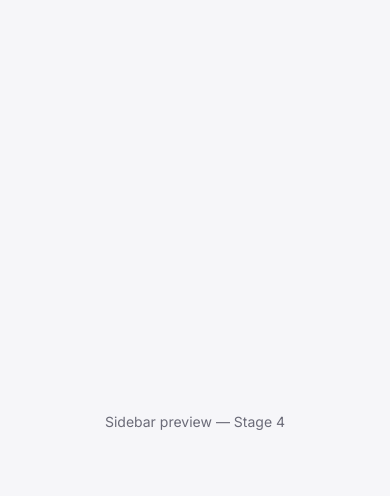
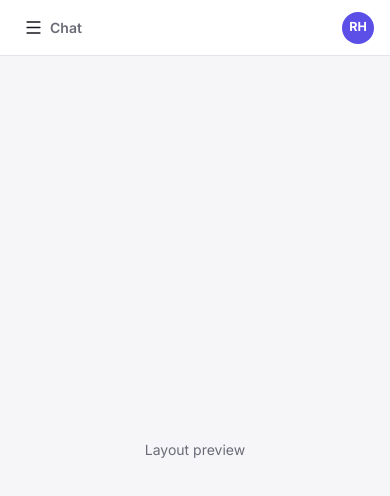
Before and after one commit to mostafarakib/echoGPT, a Next.js app: page / in a window 390 px wide. Shown: the top 496 px of the page. Built offline with nearby package versions, Linux system fonts and the light colour scheme.

Commit message:
feat: build TopNavbar with mobile menu trigger and account popover

```diff
--- a/src/app/page.tsx
+++ b/src/app/page.tsx
@@ -1,12 +1,17 @@
+// src/app/page.tsx
 import { Sidebar } from "@/components/layout/Sidebar";
+import { TopNavbar } from "@/components/layout/TopNavbar";
 
 export default function Home() {
   return (
     <div className="flex h-screen">
       <Sidebar />
-      <main className="flex flex-1 items-center justify-center bg-canvas">
-        <p className="text-sm text-text-secondary">Sidebar preview — Stage 4</p>
-      </main>
+      <div className="flex min-w-0 flex-1 flex-col">
+        <TopNavbar />
+        <main className="flex flex-1 items-center justify-center bg-canvas">
+          <p className="text-sm text-text-secondary">Layout preview</p>
+        </main>
+      </div>
     </div>
   );
 }
--- /dev/null
+++ b/src/components/layout/TopNavbar.tsx
@@ -0,0 +1,100 @@
+"use client";
+
+import { useRef, useState } from "react";
+import { useTheme } from "next-themes";
+import { Menu, Zap, Settings, Moon, Sun, LogOut } from "lucide-react";
+import clsx from "clsx";
+import { useSidebarStore } from "@/store/useSidebarStore";
+import { useClickOutside } from "@/lib/hooks/useClickOutside";
+
+export function TopNavbar() {
+  const openMobile = useSidebarStore((s) => s.openMobile);
+  const [isPopoverOpen, setPopoverOpen] = useState(false);
+  const popoverRef = useRef<HTMLDivElement>(null);
+  const { resolvedTheme, setTheme } = useTheme();
+
+  useClickOutside(popoverRef, () => setPopoverOpen(false));
+
+  const isDark = resolvedTheme === "dark";
+  const toggleTheme = () => setTheme(isDark ? "light" : "dark");
+
+  return (
+    <header className="flex h-14 shrink-0 items-center justify-between border-b border-border bg-surface px-4">
+      <button
+        onClick={openMobile}
+        aria-label="Open sidebar"
+        className="flex h-8.5 w-8.5 items-center justify-center rounded-md text-text hover:bg-border md:hidden"
+      >
+        <Menu size={19} />
+      </button>
+
+      <span className="text-sm font-semibold text-text-secondary">Chat</span>
+
+      <div ref={popoverRef} className="relative ml-auto">
+        <button
+          onClick={() => setPopoverOpen((v) => !v)}
+          aria-label="Account menu"
+          className="flex h-8 w-8 items-center justify-center rounded-full bg-accent text-[12.5px] font-bold text-white"
+        >
+          RH
+        </button>
+
+        {isPopoverOpen && (
+          <div className="absolute right-0 top-[calc(100%+8px)] z-40 w-60 rounded-xl border border-border bg-surface p-2 shadow-[0_12px_32px_rgba(20,20,30,0.12),0_2px_8px_rgba(20,20,30,0.06)]">
+            <div className="px-2.5 pb-2.5 pt-2">
+              <p className="text-[13.5px] font-semibold">Rafi Hasan</p>
+              <p className="mt-0.5 text-xs text-text-secondary">
+                rafi@example.com
+              </p>
+            </div>
+            <div className="my-1 h-px bg-border" />
+
+            <PopoverItem icon={<Zap size={16} />} label="Upgrade" />
+            <PopoverItem icon={<Settings size={16} />} label="Settings" />
+
+            <button
+              onClick={toggleTheme}
+              className="flex w-full items-center justify-between gap-2.5 rounded-md px-2.5 py-2 text-[13px] text-text hover:bg-border"
+            >
+              <span className="flex items-center gap-2.5 text-text-secondary">
+                {isDark ? <Moon size={16} /> : <Sun size={16} />}
+                <span className="text-text">Dark mode</span>
+              </span>
+              <span
+                className={clsx(
+                  "relative h-5 w-8.5 shrink-0 rounded-full transition-colors",
+                  isDark ? "bg-accent" : "bg-border-strong",
+                )}
+              >
+                <span
+                  className={clsx(
+                    "absolute top-0.5 left-0.5 h-4 w-4 rounded-full bg-white transition-transform",
+                    isDark && "translate-x-3.5",
+                  )}
+                />
+              </span>
+            </button>
+
+            <div className="my-1 h-px bg-border" />
+            <PopoverItem icon={<LogOut size={16} />} label="Log out" />
+          </div>
+        )}
+      </div>
+    </header>
+  );
+}
+
+function PopoverItem({
+  icon,
+  label,
+}: {
+  icon: React.ReactNode;
+  label: string;
+}) {
+  return (
+    <button className="flex w-full items-center gap-2.5 rounded-md px-2.5 py-2 text-[13px] text-text hover:bg-border">
+      <span className="text-text-secondary">{icon}</span>
+      {label}
+    </button>
+  );
+}
--- /dev/null
+++ b/src/lib/hooks/useClickOutside.ts
@@ -0,0 +1,16 @@
+import { useEffect, type RefObject } from "react";
+
+export function useClickOutside(
+  ref: RefObject<HTMLElement | null>,
+  onOutsideClick: () => void,
+) {
+  useEffect(() => {
+    function handleClick(e: MouseEvent) {
+      if (ref.current && !ref.current.contains(e.target as Node)) {
+        onOutsideClick();
+      }
+    }
+    document.addEventListener("mousedown", handleClick);
+    return () => document.removeEventListener("mousedown", handleClick);
+  }, [ref, onOutsideClick]);
+}
```
